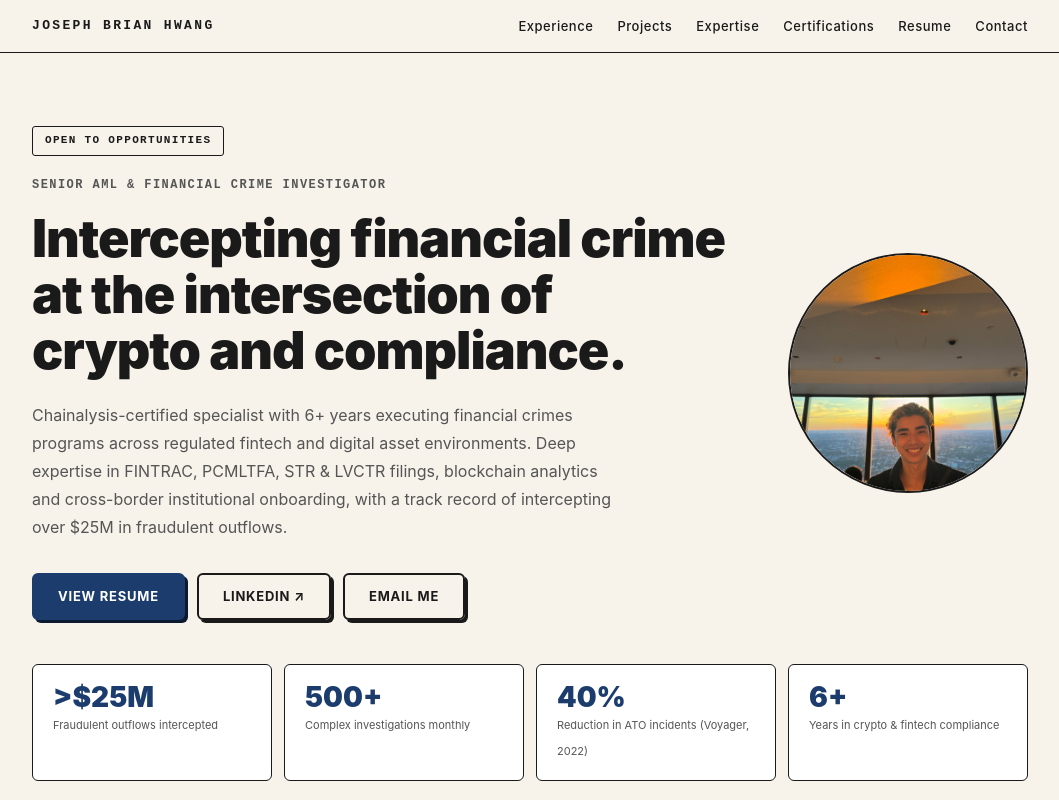
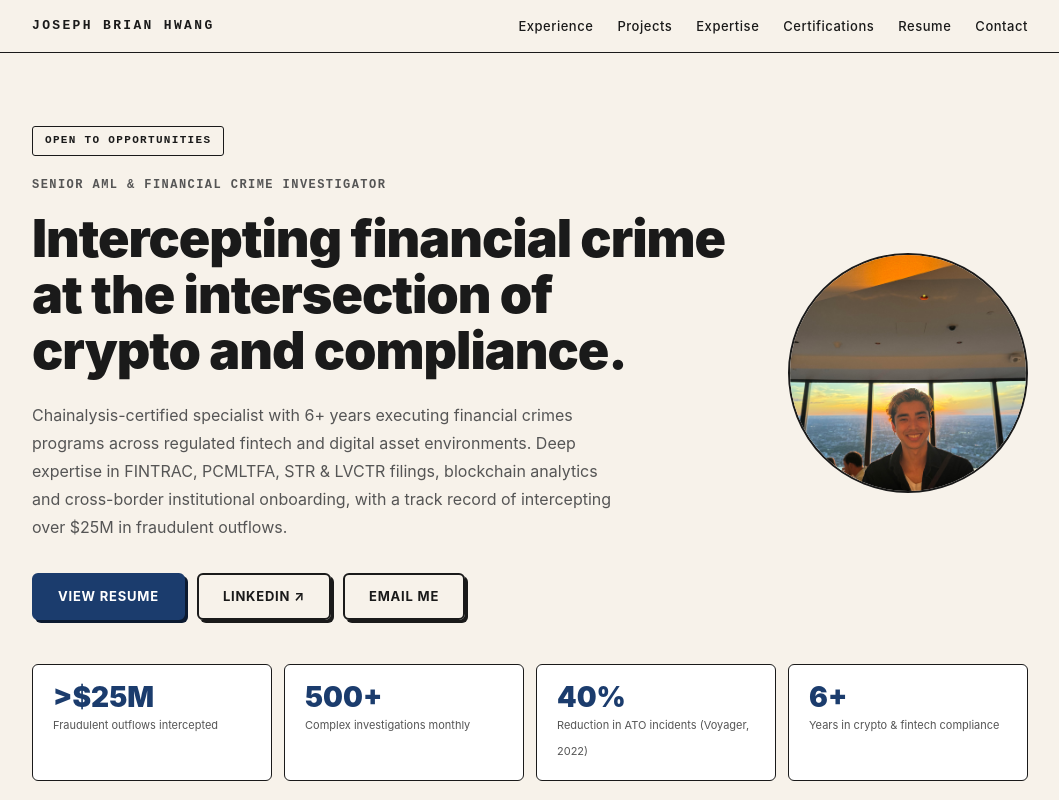
Before and after one commit to fcbrianhwang/fcbrianhwang.github.io, a plain HTML site: page index.html in a window 1280 px wide. Shown: the top 800 px of the page, without its empty margins (110-1169 px from the left). Drawn offline with Linux system fonts and the light colour scheme.

Commit message:
Add files via upload

```diff
--- a/index.html
+++ b/index.html
@@ -173,7 +173,7 @@ footer{border-top:1.5px solid var(--ink);padding:28px 32px;display:flex;align-it
         <a class="btn btn-outline" href="mailto:brian.hwang312@gmail.com">Email Me</a>
       </div>
     </div>
-    <img src="photo.jpg" alt="Joseph Brian Hwang" style="width:240px;height:240px;border-radius:50%;border:2.5px solid #1a1a1a;object-fit:cover;object-position:center top;flex-shrink:0;justify-self:end;display:block;" />
+    <img src="photo.jpg" alt="Joseph Brian Hwang" style="width:240px;height:240px;border-radius:50%;border:2.5px solid #1a1a1a;object-fit:cover;object-position:center 18%;flex-shrink:0;justify-self:end;display:block;" />
   </section>
 
   <!-- STATS -->
```
